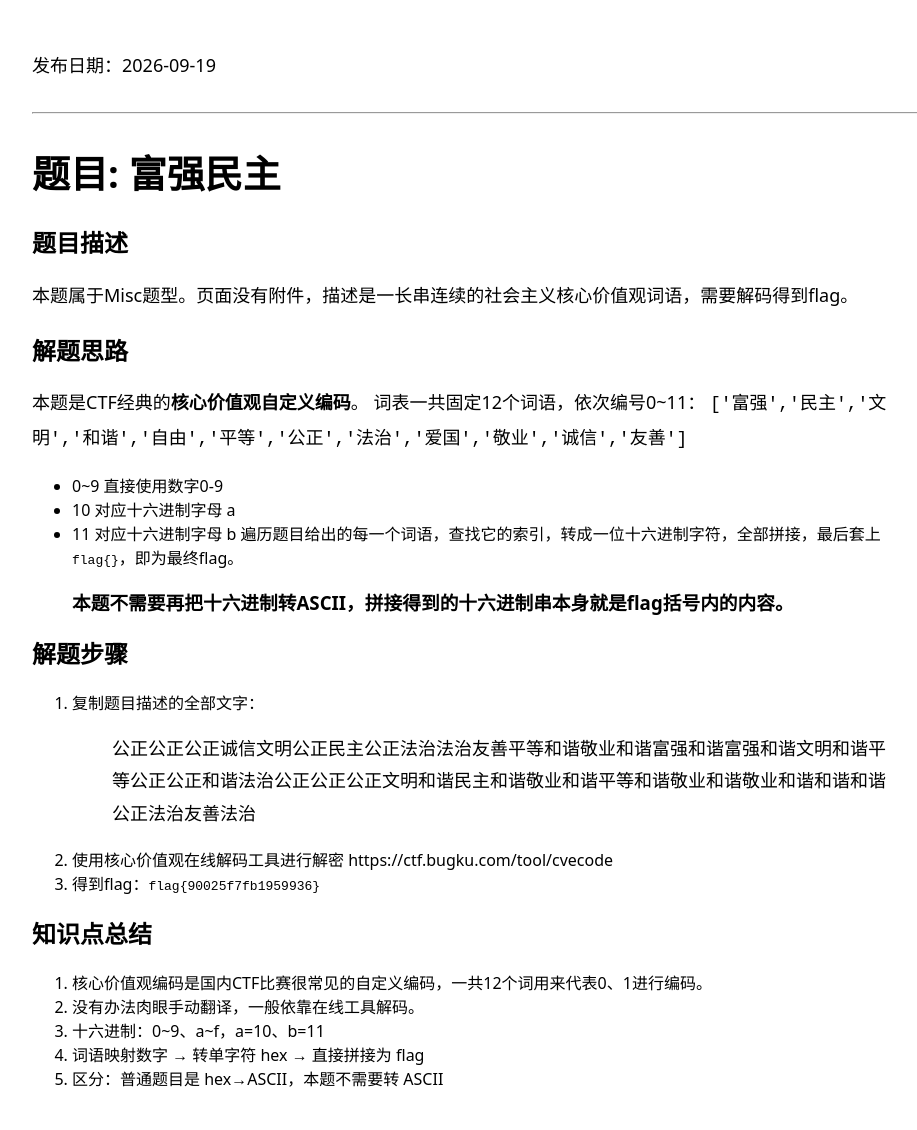
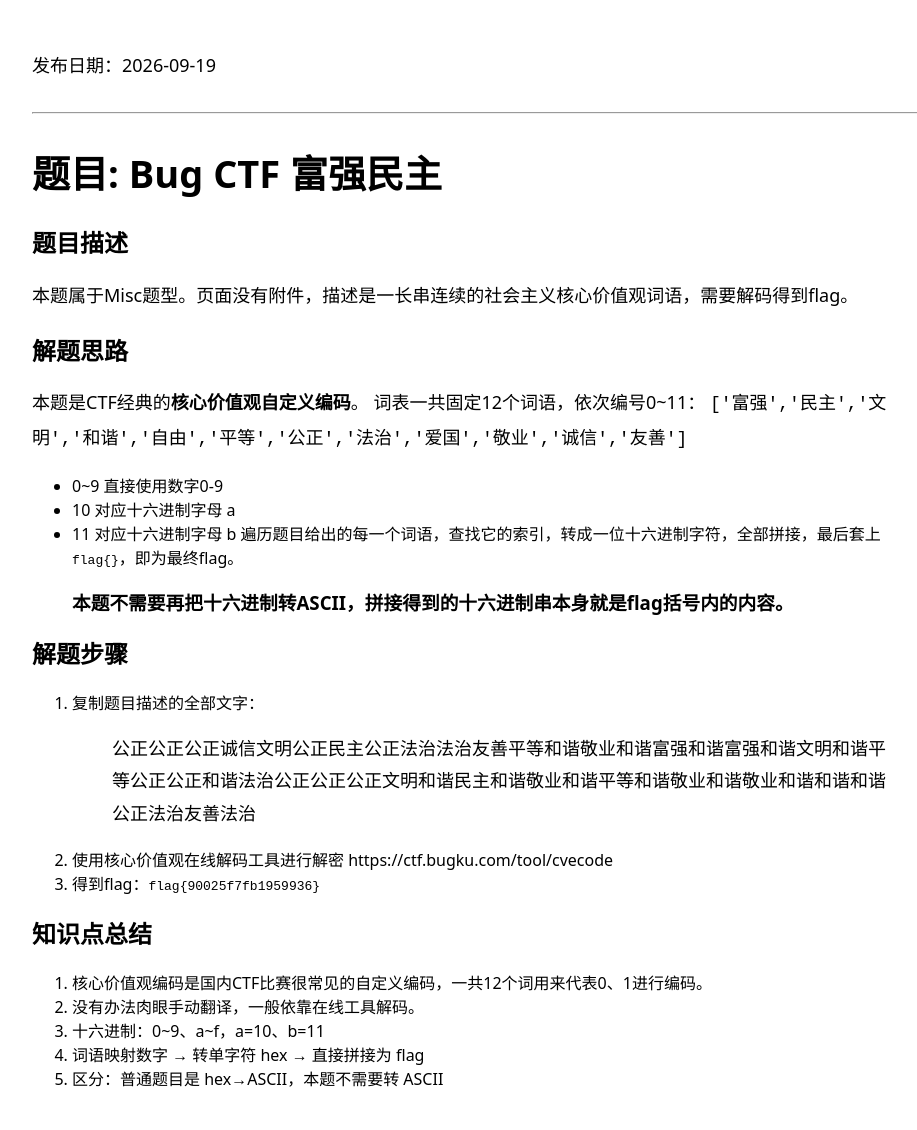
Before and after one commit to gysbfff/gysbfff.github.io, a Jekyll site: the page built from _posts/2026-09-13-bugku-misc-fuqiangmingzhu.md, in a window 1280 px wide. Shown: the whole page, without its empty margins (158-1075 px from the left). Built offline with Jekyll 4.4.1, drawn with Linux system fonts in a browser that asks for light colours; our own code applies the rules of GitHub Pages for plain Markdown files.

Commit message:
Change title to 'Bug CTF 富强民主'
Updated the title of the post to reflect the CTF context.

```diff
--- a/_posts/2026-09-13-bugku-misc-fuqiangmingzhu.md
+++ b/_posts/2026-09-13-bugku-misc-fuqiangmingzhu.md
@@ -5,7 +5,7 @@ categories： CTF，Bugku，Misc
 tags: 核心价值观编码，十六进制，Python
 ---
 
-# 题目: 富强民主
+# 题目: Bug CTF 富强民主
 
 ## 题目描述
 本题属于Misc题型。页面没有附件，描述是一长串连续的社会主义核心价值观词语，需要解码得到flag。
```
